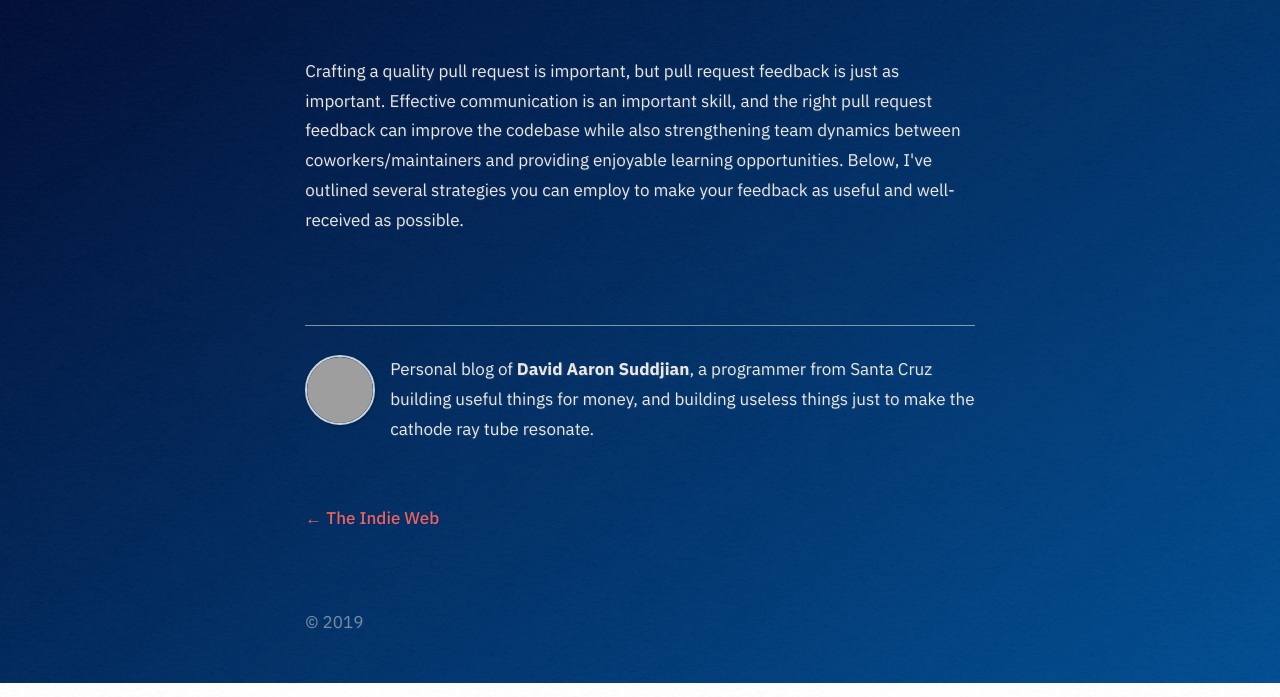
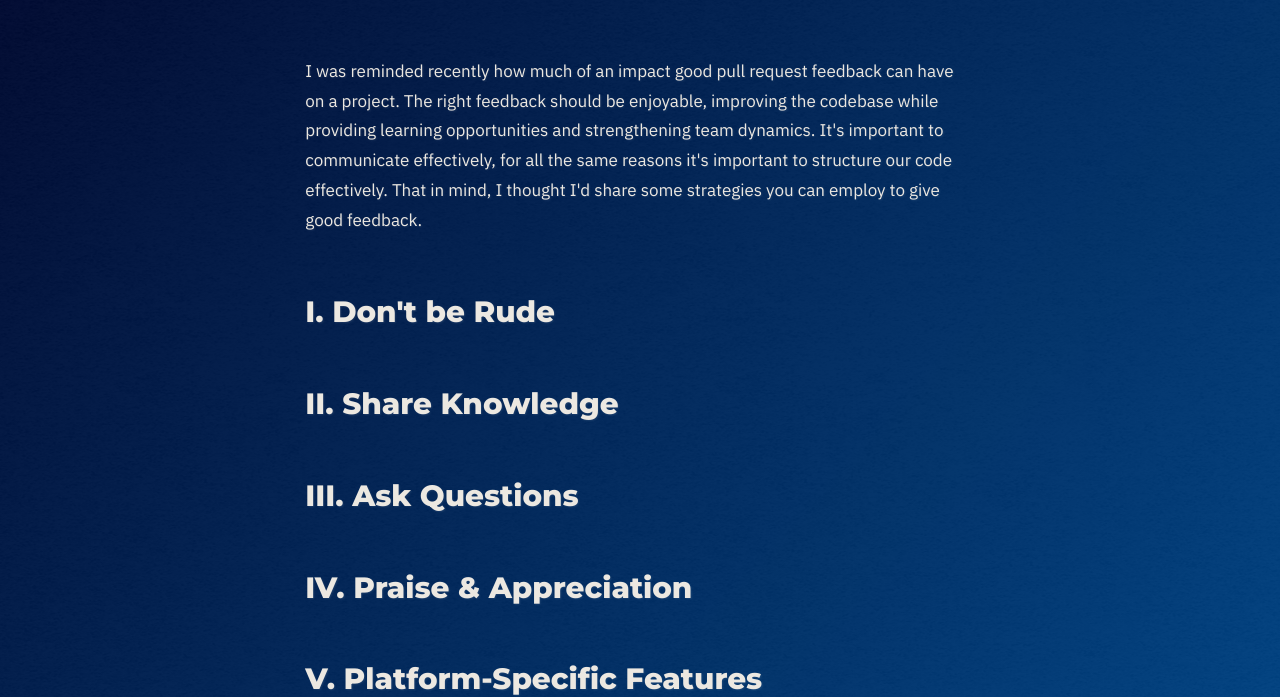
Before and after one commit to suddjian/bloggjian, a Gatsby site: page /useful-pull-request-feedback/ in a window 1280 px wide. Shown: the part 257-954 px from the top of the page. Built offline with nearby package versions, Linux system fonts and the light colour scheme; Gatsby itself is replaced by a stand-in of ours; some packages are replaced by stand-ins of ours; grey boxes are pictures that could not be loaded.

Commit message:
tweak opening paragraph and outline main points

```diff
--- a/content/blog/useful-pull-request-feedback/index.md
+++ b/content/blog/useful-pull-request-feedback/index.md
@@ -4,7 +4,14 @@ date: "2019-08-15T10:30:00.000Z"
 description: ""
 ---
 
-Crafting a quality pull request is important, but pull request feedback is just as important.
-Effective communication is an important skill, and the right pull request feedback can improve the codebase
-while also strengthening team dynamics between coworkers/maintainers and providing enjoyable learning opportunities.
-Below, I've outlined several strategies you can employ to make your feedback as useful and well-received as possible.
+I was reminded recently how much of an impact good pull request feedback can have on a project. The right feedback should be enjoyable, improving the codebase while providing learning opportunities and strengthening team dynamics. It's important to communicate effectively, for all the same reasons it's important to structure our code effectively. That in mind, I thought I'd share some strategies you can employ to give good feedback.
+
+## <span class="romannum">I</span>. Don't be Rude
+
+## <span class="romannum">II</span>. Share Knowledge
+
+## <span class="romannum">III</span>. Ask Questions
+
+## <span class="romannum">IV</span>. Praise & Appreciation
+
+## <span class="romannum">V</span>. Platform-Specific Features
```
